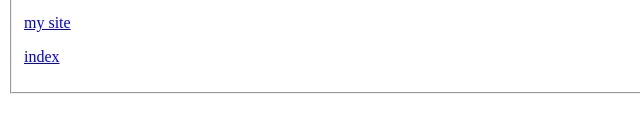
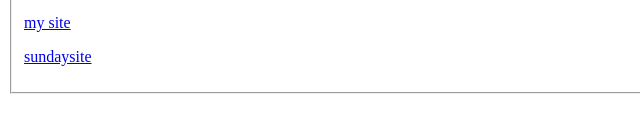
Before and after one commit to SundayDrago/pistCV, a plain HTML site: page Contact Me.html in a window 1280 px wide. Shown: the part 295-428 px from the top of the page, 0-640 px from the left. Drawn offline with Linux system fonts and the light colour scheme.

Commit message:
Update Contact Me.html

```diff
--- a/Contact Me.html
+++ b/Contact Me.html
@@ -31,7 +31,7 @@
            <div>
 
              <p><a href="sundaydrago.html">my site</a></p>
-             <p><a href="index.html">index<a/></p>
+             <p><a href="index.html">sundaysite<a/></p>
 
            </fieldset>
           </form>
```
